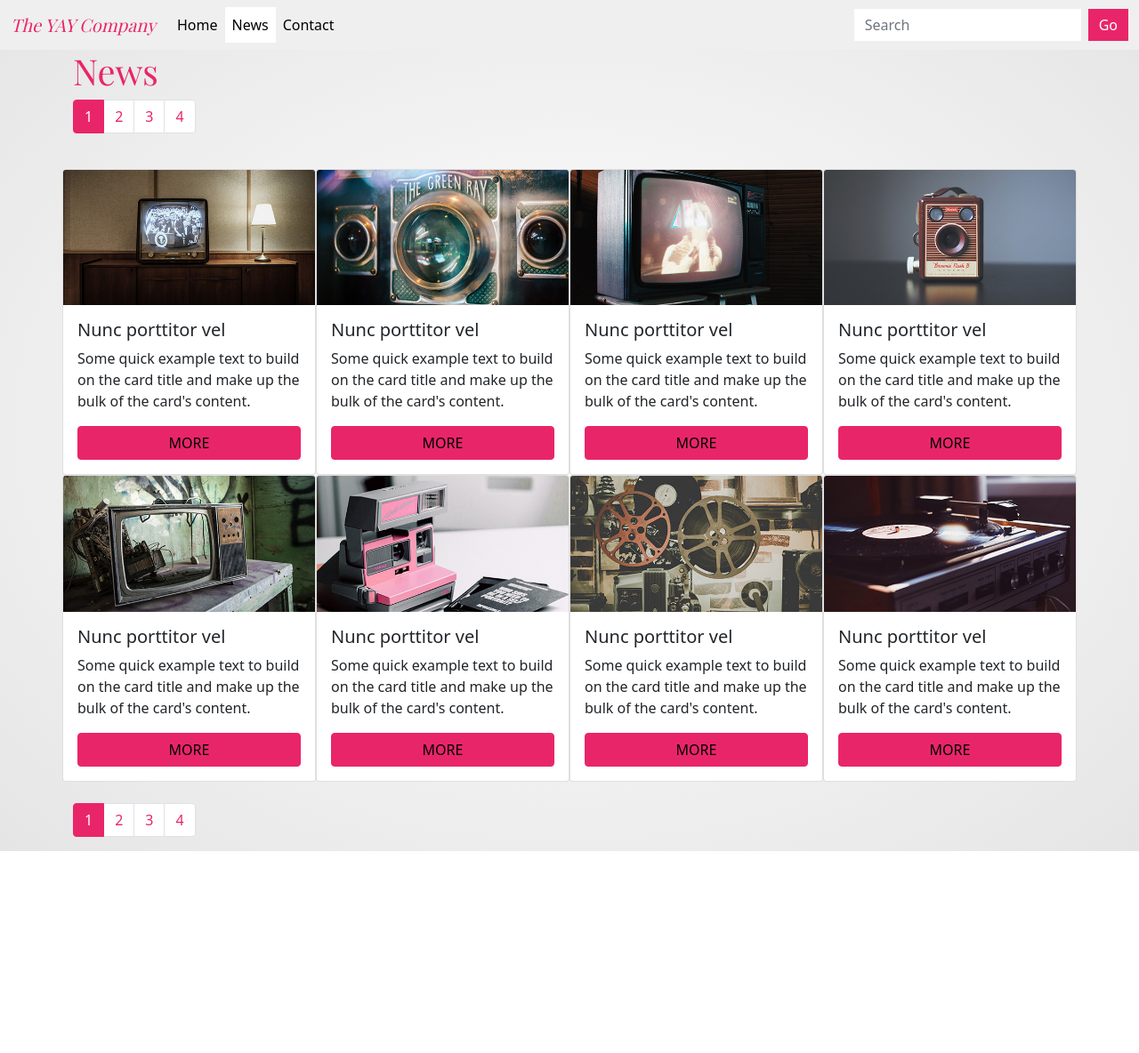
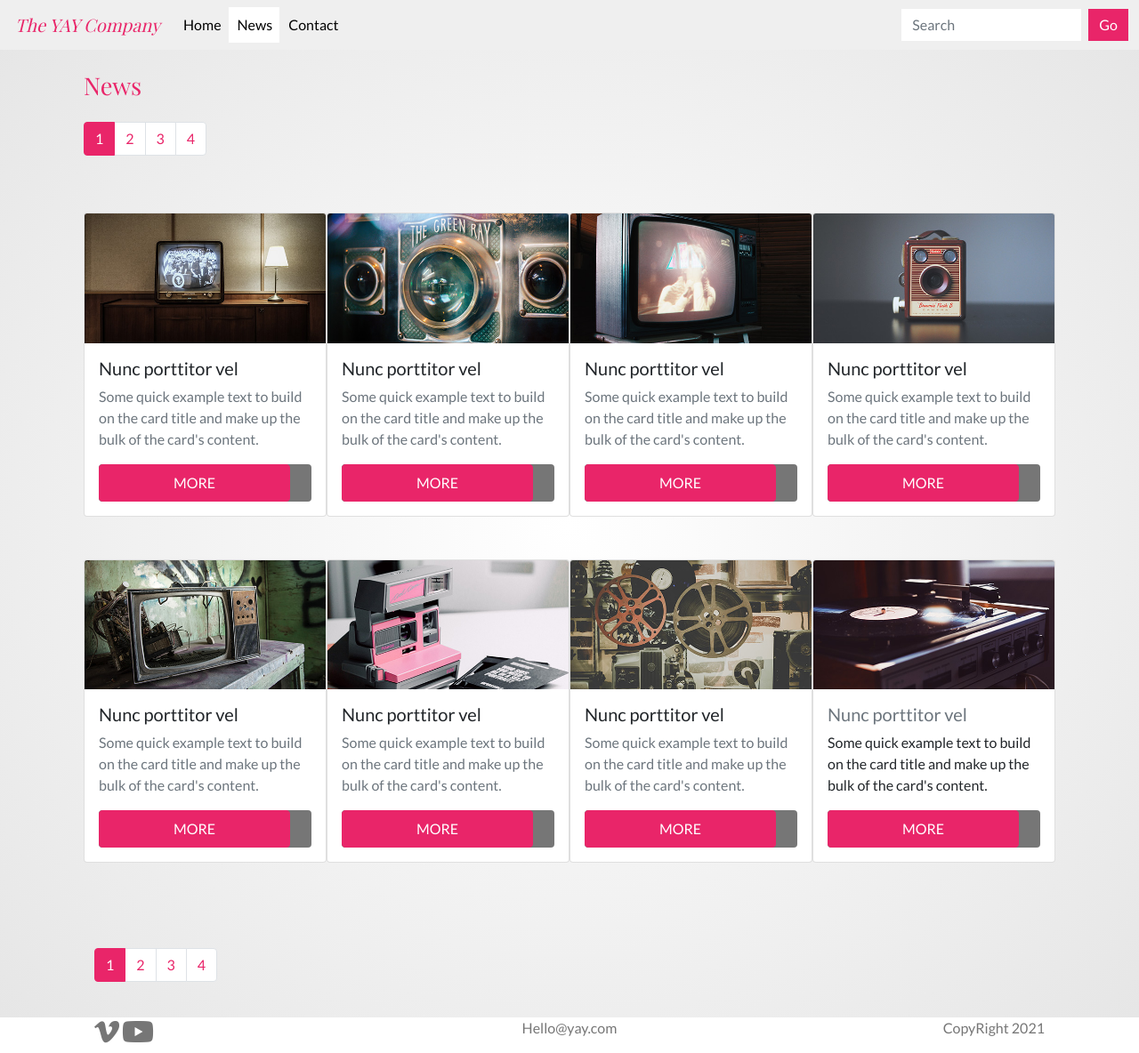
Before and after one commit to Noroff-FEU-Assignments/css-frameworks-ca-NukLaochaem, a plain HTML site: page news.html in a window 1280 px wide. Shown: the whole page at 89% size. Before the commit the page ends 957 px from the top, so only its background shows below. Drawn offline with nearby package versions, Linux system fonts and the light colour scheme; a web font is replaced by a local one.

Commit message:
nav, footer

```diff
--- a/news.html
+++ b/news.html
@@ -29,7 +29,7 @@
       <div class="collapse navbar-collapse" id="navbarSupportedContent">
         <ul class="navbar-nav me-auto mb-2 mb-lg-0">
           <li class="nav-item">
-            <a class="nav-link" aria-current="page" href="#">Home</a>
+            <a class="nav-link" aria-current="page" href="index.html">Home</a>
           </li>
           <li class="nav-item">
             <a class="nav-link active" href="news.html">News</a>
@@ -48,9 +48,9 @@
 
 
   <main>
-    <div class="container">
+    <div class="container p-4">
       <h1>News</h1>
-      <ul class="pagination">
+      <ul class="pagination mt-4">
         <li class="page-item active" aria-current="page">
           <span class="page-link">1</span>
         </li>
@@ -61,88 +61,113 @@
     </div>
 
     <div class="container">
-      <div class="row py-4">
-        <div class="card col-lg-3 px-0">
+      <div class="row p-4">
+
+        <div class="card col-lg-3 px-0 mb-5 ">
           <img src="News images/news-1.jpg" class="card-img-top" alt="...">
           <div class="card-body">
             <h5 class="card-title">Nunc porttitor vel</h5>
-            <p class="card-text">Some quick example text to build on the card title and make up the bulk of the card's
+            <p class="card-text text-muted">Some quick example text to build on the card title and make up the bulk of
+              the card's
               content.</p>
-            <a href="#" class="btn btn-primary" style="width: 100%;">MORE</a>
+            <div class="button-ekstra rounded">
+              <a href="#" class="btn btn-primary p-2" style="width: 90%;">MORE</a>
+            </div>
           </div>
         </div>
 
-        <div class="card col-lg-3 px-0">
+        <div class="card col-lg-3 px-0 mb-5">
           <img src="News images/news-2.jpg" class="card-img-top" alt="...">
           <div class="card-body">
             <h5 class="card-title">Nunc porttitor vel</h5>
-            <p class="card-text">Some quick example text to build on the card title and make up the bulk of the card's
+            <p class="card-text text-muted">Some quick example text to build on the card title and make up the bulk of
+              the card's
               content.</p>
-            <a href="#" class="btn btn-primary" style="width: 100%;">MORE</a>
+            <div class="button-ekstra rounded">
+              <a href="#" class="btn btn-primary p-2" style="width: 90%;">MORE</a>
+            </div>
           </div>
         </div>
 
-        <div class="card col-lg-3 px-0">
+        <div class="card col-lg-3 px-0 mb-5">
           <img src="News images/news-3.jpg" class="card-img-top" alt="...">
           <div class="card-body">
             <h5 class="card-title">Nunc porttitor vel</h5>
-            <p class="card-text">Some quick example text to build on the card title and make up the bulk of the card's
+            <p class="card-text text-muted">Some quick example text to build on the card title and make up the bulk of
+              the card's
               content.</p>
-            <a href="#" class="btn btn-primary" style="width: 100%;">MORE</a>
+            <div class="button-ekstra rounded">
+              <a href="#" class="btn btn-primary p-2" style="width: 90%;">MORE</a>
+            </div>
           </div>
         </div>
 
-        <div class="card col-lg-3 px-0">
+        <div class="card col-lg-3 px-0 mb-5">
           <img src="News images/news-4.jpg" class="card-img-top" alt="...">
           <div class="card-body">
             <h5 class="card-title">Nunc porttitor vel</h5>
-            <p class="card-text">Some quick example text to build on the card title and make up the bulk of the card's
+            <p class="card-text text-muted">Some quick example text to build on the card title and make up the bulk of
+              the card's
               content.</p>
-            <a href="#" class="btn btn-primary" style="width: 100%;">MORE</a>
+            <div class="button-ekstra rounded">
+              <a href="#" class="btn btn-primary p-2" style="width: 90%;">MORE</a>
+            </div>
           </div>
         </div>
 
-        <div class="card col-lg-3 px-0">
+        <div class="card col-lg-3 px-0 mb-5">
           <img src="News images/news-5.jpg" class="card-img-top" alt="...">
           <div class="card-body">
             <h5 class="card-title">Nunc porttitor vel</h5>
-            <p class="card-text">Some quick example text to build on the card title and make up the bulk of the card's
+            <p class="card-text text-muted">Some quick example text to build on the card title and make up the bulk of
+              the card's
               content.</p>
-            <a href="#" class="btn btn-primary" style="width: 100%;">MORE</a>
+            <div class="button-ekstra rounded">
+              <a href="#" class="btn btn-primary p-2" style="width: 90%;">MORE</a>
+            </div>
           </div>
         </div>
 
-        <div class="card col-lg-3 px-0">
+        <div class="card col-lg-3 px-0 mb-5">
           <img src="News images/news-6.jpg" class="card-img-top" alt="...">
           <div class="card-body">
             <h5 class="card-title">Nunc porttitor vel</h5>
-            <p class="card-text">Some quick example text to build on the card title and make up the bulk of the card's
+            <p class="card-text text-muted">Some quick example text to build on the card title and make up the bulk of
+              the card's
               content.</p>
-            <a href="#" class="btn btn-primary" style="width: 100%;">MORE</a>
+            <div class="button-ekstra rounded">
+              <a href="#" class="btn btn-primary p-2" style="width: 90%;">MORE</a>
+            </div>
           </div>
         </div>
 
-        <div class="card col-lg-3 px-0">
+        <div class="card col-lg-3 px-0 mb-5">
           <img src="News images/news-7.jpg" class="card-img-top" alt="...">
           <div class="card-body">
             <h5 class="card-title">Nunc porttitor vel</h5>
-            <p class="card-text">Some quick example text to build on the card title and make up the bulk of the card's
+            <p class="card-text text-muted">Some quick example text to build on the card title and make up the bulk of
+              the card's
               content.</p>
-            <a href="#" class="btn btn-primary" style="width: 100%;">MORE</a>
+            <div class="button-ekstra rounded">
+              <a href="#" class="btn btn-primary p-2" style="width: 90%;">MORE</a>
+            </div>
           </div>
         </div>
 
-        <div class="card col-lg-3 px-0">
+        <div class="card col-lg-3 px-0 mb-lg-5">
           <img src="News images/news-8.jpg" class="card-img-top" alt="...">
           <div class="card-body">
-            <h5 class="card-title">Nunc porttitor vel</h5>
+            <h5 class="card-title text-muted">Nunc porttitor vel</h5>
             <p class="card-text">Some quick example text to build on the card title and make up the bulk of the card's
               content.</p>
-            <a href="#" class="btn btn-primary" style="width: 100%;">MORE</a>
+            <div class="button-ekstra rounded">
+              <a href="#" class="btn btn-primary p-2" style="width: 90%;">MORE</a>
+            </div>
           </div>
         </div>
       </div>
-      <ul class="pagination">
+
+      <ul class="pagination p-4">
         <li class="page-item active" aria-current="page">
           <span class="page-link">1</span>
         </li>
@@ -152,6 +177,23 @@
       </ul>
     </div>
 
+    <footer class="footer">
+      <div class="container">
+        <div class="row px-4">
+          <div class="col-sm-12 text-center py-4 col-lg-4 text-lg-start py-lg-0">
+            <i><i class="fab fa-vimeo-v fa-2x"></i> <i class="fab fa-youtube fa-2x"></i></i>
+          </div>
+          <div class="col-6 col-lg-4 text-lg-center">
+            <p>Hello@yay.com</p>
+          </div>
+          <div class="col-6 text-end col-lg-4 text-lg-end">
+            <p>CopyRight 2021</p>
+          </div>
+
+        </div>
+      </div>
+    </footer>
+
   </main>
 
   <script src="/node_modules/bootstrap/dist/js/bootstrap.min.js"></script>
--- a/sass/partials/_custom.scss
+++ b/sass/partials/_custom.scss
@@ -1,17 +1,17 @@
 $primary: #e92569;
-$secondary-color: #e5e5e5;
 $background-color: #efefef;
 $black-color: #0a0a0a;
+$gray-color: #767676;
+
 .navbar-brand,
-h1,
-h2 {
+h1 {
   color: $primary;
-  font-family: "Playfair Display", serif;
+  font-family: "Playfair Display", serif !important;
 }
 
 body {
-  background: radial-gradient(#ffffff, #e5e5e5);
-  font-family: "Lato", sans-serif;
+  background: radial-gradient(#ffffff, #e5e5e5) !important;
+  font-family: "Lato", sans-serif !important;
 }
 
 //  font-family: 'Lato', sans-serif; //
--- a/sass/partials/_footer.scss
+++ b/sass/partials/_footer.scss
@@ -1,3 +1,4 @@
 footer {
   background-color: #ffffff;
+  color: $gray-color;
 }
--- /dev/null
+++ b/sass/partials/_home.scss
@@ -0,0 +1,19 @@
+main {
+  h1 {
+    font-size: 1.7rem;
+  }
+
+  .accordion {
+    .accordion-button {
+      color: $primary;
+      background-color: white;
+      font-family: "Lato", sans-serif;
+      font-size: 1.2rem;
+      box-shadow: none;
+      border-bottom: none;
+    }
+    .accordion-button::after {
+      display: none;
+    }
+  }
+}
--- a/sass/partials/_nav.scss
+++ b/sass/partials/_nav.scss
@@ -1,11 +1,11 @@
 nav {
   background-color: $background-color;
+  box-shadow: "";
   .navbar-brand {
     font-style: italic;
+    padding-left: 5px;
   }
-  .nav-link {
-    color: black;
-  }
+
   .active {
     background-color: white;
   }
@@ -13,10 +13,17 @@ nav {
     border-radius: 0px;
     border: none;
   }
+  .nav-link {
+    color: black;
+    padding-left: 10px !important;
+  }
   .btn {
     background-color: $primary;
     color: white;
     border: none;
     border-radius: 0px;
   }
+  .navbar-toggler:focus {
+    box-shadow: none;
+  }
 }
--- a/sass/partials/_news.scss
+++ b/sass/partials/_news.scss
@@ -0,0 +1,10 @@
+.card {
+  border-radius: 1rem;
+
+  .button-ekstra {
+    background: $gray-color;
+  }
+  .btn {
+    color: white;
+  }
+}
--- a/sass/style.scss
+++ b/sass/style.scss
@@ -2,5 +2,7 @@
 @import "./partials/footer";
 @import "./partials/nav";
 @import "./partials/news";
+@import "./partials/contact";
+@import "./partials/home";
 
 @import "../node_modules/bootstrap/scss/bootstrap";
```
Also changed, not shown: contact.html (+11 -8 lines), index.html (+23 -14 lines), css/style.css, 1 other file.
